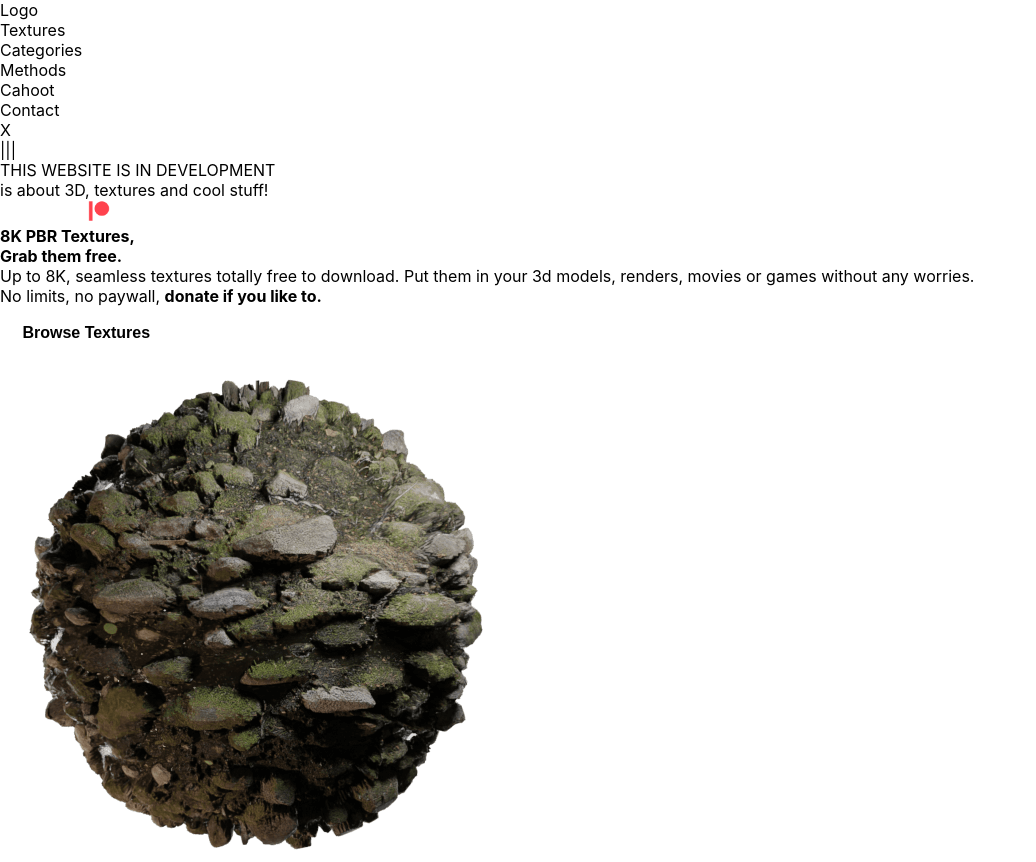
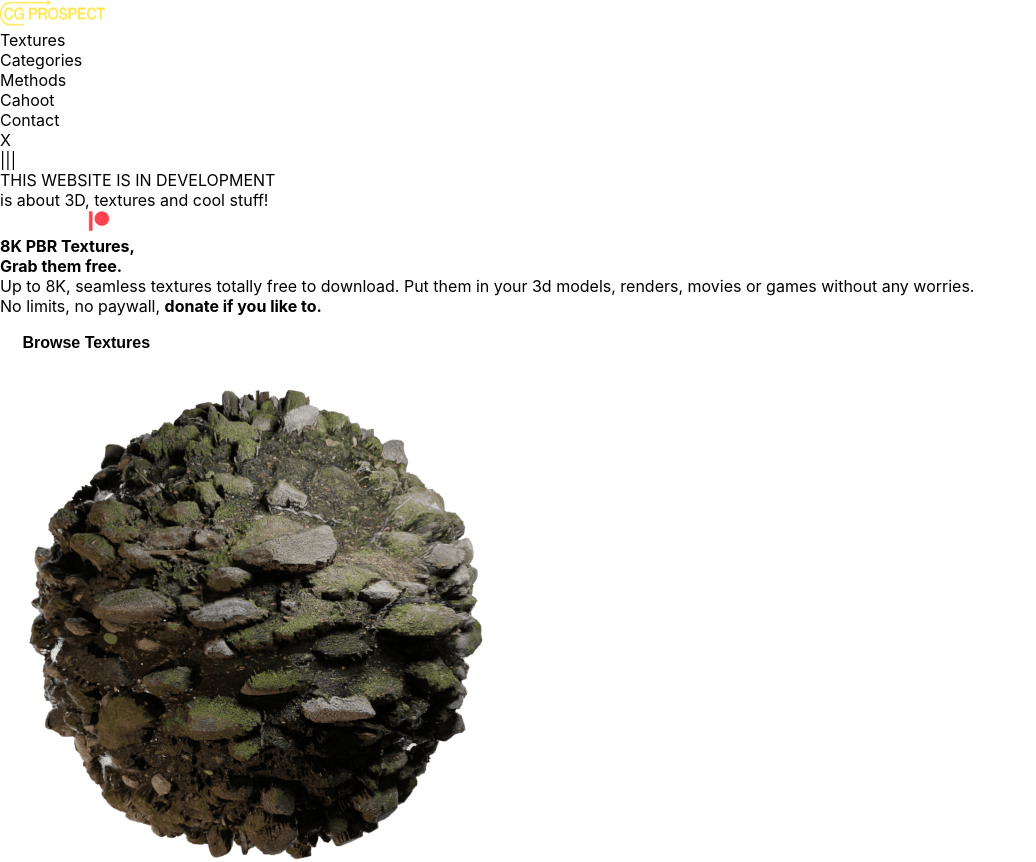
Before and after one commit to IvanSmiths/cg-prospect, a Next.js app: page / in a window 1280 px wide. Shown: the top 862 px of the page, without its empty margins (0-1036 px from the left). Built offline with nearby package versions, Linux system fonts and the light colour scheme.

Commit message:
ADD Logo

```diff
--- a/components/Nav.js
+++ b/components/Nav.js
@@ -7,7 +7,15 @@ function Nav() {
     <nav className="nav">
       <div className="logo-cnt">
         <Link href="/">
-          <a className="small-font">Logo</a>
+          <a>
+            <img
+              className="logo"
+              src="/logo-main.png"
+              height="26"
+              width="105"
+              alt="the main logo of cg prospect"
+            />
+          </a>
         </Link>
       </div>
       <div className="cnt-link">
--- a/styles/nav.css
+++ b/styles/nav.css
@@ -2,7 +2,7 @@
   z-index: 3;
   position: fixed;
   width: 100%;
-  height: 4rem;
+  height: fit-content;
   display: flex;
   flex-direction: row;
   justify-content: space-between;
@@ -18,9 +18,8 @@
   align-items: center;
 }
 
-.logo-cnt a {
-  color: rgb(253, 253, 253);
-  margin: 0rem 6rem;
+.logo-cnt {
+  margin: 1rem 6rem;
 }
 
 .cnt-link li {
```
Also changed, not shown: public/logo-main.png (added), public/logo.png (deleted).
